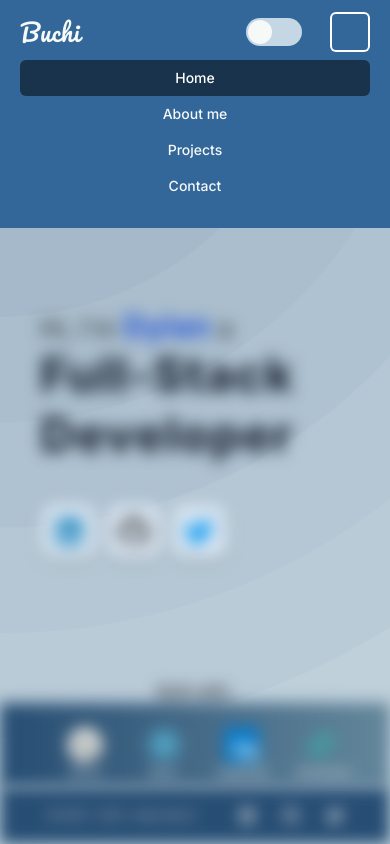
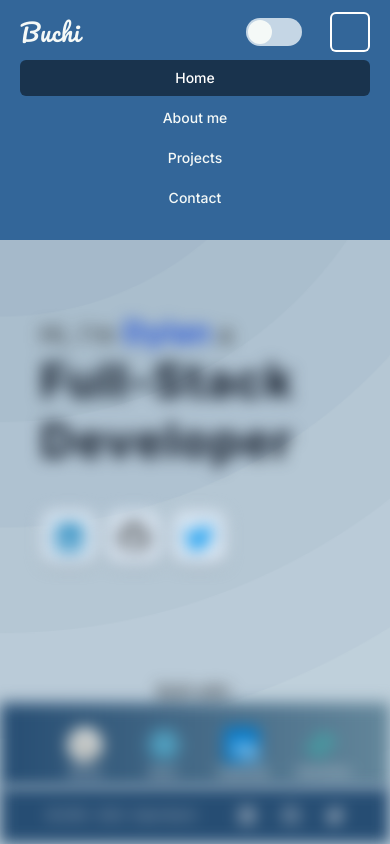
Before and after one commit to dylanbuchi/portfolio-next, a Next.js app: page / in a window 390 px wide. Both pictures are taken after a click on the button "Open main menu". Built offline with nearby package versions, Linux system fonts and the light colour scheme; some icons are missing.

Commit message:
Remove a tag

```diff
--- a/src/components/Navbar/NavItem.tsx
+++ b/src/components/Navbar/NavItem.tsx
@@ -22,8 +22,12 @@ const NavItem = ({
 
   const display = () =>
     isMobile ? (
-      <Disclosure.Button as={Link} href={href}>
-        <a className={setClassNames(mobileStyle, className)}>{name}</a>
+      <Disclosure.Button
+        as={Link}
+        href={href}
+        className={setClassNames(mobileStyle, className)}
+      >
+        {name}
       </Disclosure.Button>
     ) : (
       <Link href={href} className={setClassNames(defaultStyle, className)}>
```
